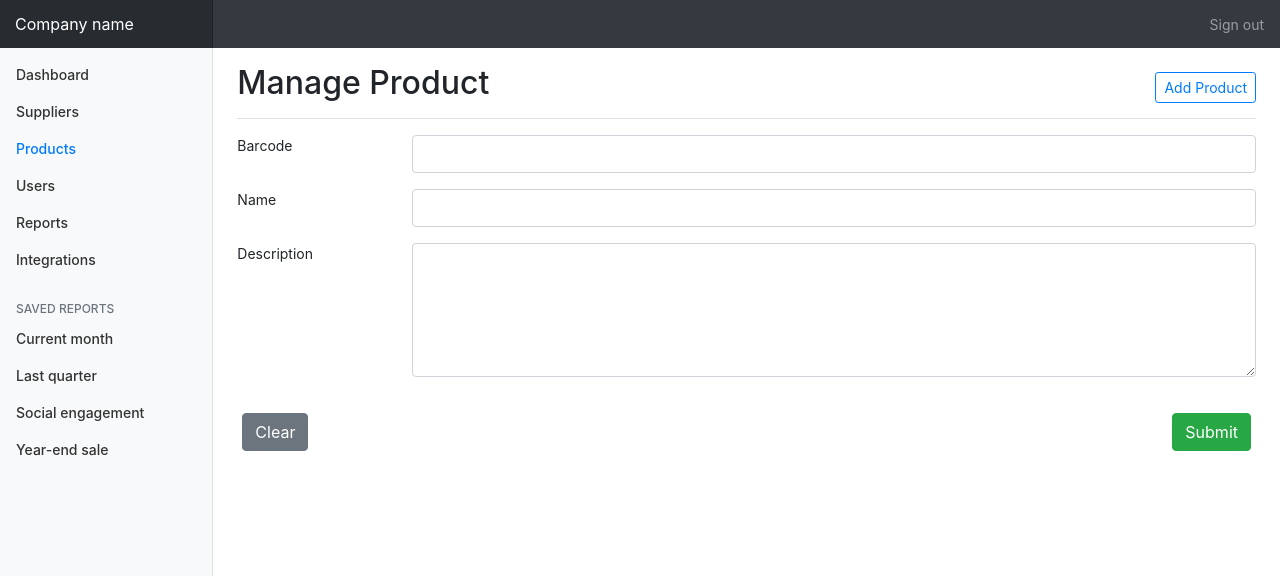
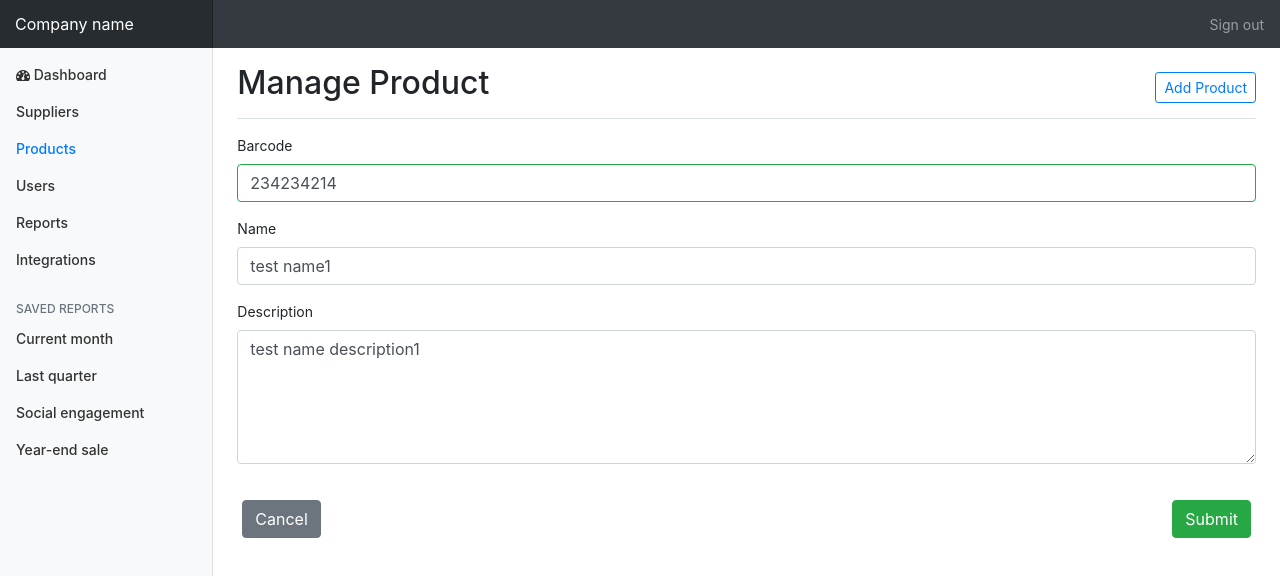
Before and after one commit to sybersecho/front-of-kupalatu-store, an Angular app: page /products/1 in a window 1280 px wide. Shown: the top 576 px of the page. Built offline with nearby package versions, Linux system fonts and the light colour scheme.

Commit message:
product feature

```diff
--- a/package.json
+++ b/package.json
@@ -23,6 +23,7 @@
     "@angular/router": "^5.2.0",
     "bootstrap": "^4.0.0",
     "core-js": "^2.4.1",
+    "font-awesome": "^4.7.0",
     "rxjs": "^5.5.6",
     "zone.js": "^0.8.19"
   },
--- a/src/app/app-routing/app-routing.module.ts
+++ b/src/app/app-routing/app-routing.module.ts
@@ -18,8 +18,8 @@ const appRoutes: Routes = [
   {path: 'products', component: ProductListComponent,
     children: [
       {path: '', component: SearchInlineComponent},
-      {path: ':id', component: ProductComponent},
-      {path: 'new', component: ProductComponent}
+      {path: 'new', component: ProductComponent},
+      {path: ':id', component: ProductComponent}
     ]},
   {path: 'suppliers', component: SupplierListComponent},
   {path: 'users',
--- a/src/app/common/sidebar/sidebar.component.html
+++ b/src/app/common/sidebar/sidebar.component.html
@@ -3,7 +3,7 @@
 		<ul class="nav flex-column">
 			<li class="nav-item" >
 				<a class="nav-link" routerLinkActive="active" [routerLink]="'/'" [routerLinkActiveOptions]="{exact: true}">
-					<span data-feather="home"></span>
+					<i class="fa fa-dashboard"></i>
 					Dashboard
 				</a>
 			</li>
--- a/src/app/common/sidebar/sidebar.component.ts
+++ b/src/app/common/sidebar/sidebar.component.ts
@@ -6,16 +6,9 @@ import { Component, OnInit, EventEmitter, Output } from '@angular/core';
   styleUrls: ['./sidebar.component.css']
 })
 export class SidebarComponent implements OnInit {
-  @Output() menuSelected = new EventEmitter<string>();
-
   constructor() { }
 
   ngOnInit() {
   }
 
-  onSelect(menu: string){
-  	// console.log(menu);
-  	this.menuSelected.emit(menu);
-  }
-
 }
--- a/src/app/content/products/product-list/product-list.component.ts
+++ b/src/app/content/products/product-list/product-list.component.ts
@@ -30,7 +30,7 @@ export class ProductListComponent implements OnInit, OnDestroy {
   }
 
   selectProduct(product: Product) {
-    this.productService.productSelected.emit(product);
+    // this.productService.productSelected.emit(product);
   }
 
   onAddProduct() {
--- a/src/app/content/products/product-list/product/product.component.html
+++ b/src/app/content/products/product-list/product/product.component.html
@@ -1,57 +1,40 @@
-<form>
+<form  (ngSubmit)="onSubmit(f)" #f="ngForm">
+
   <div class="row">
     <div class="col-md-12">
-      <div class="form-group row">
-        <label for="barcode" class="col-md-2 control-label">Barcode</label>
-        <div class="col-md-10">
-          <input type="text" name="barcode" class="form-control" #txtBarcode>
+      <div class="form-group">
+        <label for="txtBarcode" class="control-label">Barcode</label>
+        <input type="text" name="txtBarcode" class="form-control" [class.is-valid]="txtBarcode.valid" #txtBarcode="ngModel" [ngModel]="product.barcode" name="txtBarcode" required>
+        <div class="invalid" *ngIf="txtBarcode.touched && txtBarcode.invalid">
+          Barcode is required
         </div>
       </div>
-      <div class="form-group row">
-        <label for="name" class="col-md-2 control-label">Name</label>
-        <div class="col-md-10">
-          <input type="text" name="name" class="form-control"  #txtName>
+      <div class="form-group">
+        <label for="txtName" class="control-label">Name</label>
+        <input type="text" name="txtName" class="form-control" #txtName="ngModel" [ngModel]="product.name" name="txtName" required>
+        <div class="alert alert-danger" *ngIf="txtName.touched && txtName.invalid">
+            Name is required
         </div>
       </div>
-      <div class="form-group row">
-        <label for="description" class="col-md-2 control-label">Description</label>
-        <div class="col-md-10">
-          <textarea name="description" class="form-control" id="" cols="10" rows="5" #txaDescription></textarea>
-          <!-- <input type="text" name="description"  #descriptionInput> -->
-        </div>
+      <div class="form-group">
+        <label for="txaDescription" class="control-label">Description</label>
+        <textarea name="description" class="form-control" id="" cols="10" rows="5" #txaDescription="ngModel" [ngModel]="product.description" name="txaDescription"></textarea>
       </div>
       <div class="row">
         <div class="card-body">
           <button
-            class="btn btn-success float-right" (click)="onSave()">Submit
+            [disabled]="f.invalid"
+            type="submit"
+            class="btn btn-success float-right">Submit
               <!-- {{ isEdit ? 'Update' : 'Submit'}} -->
           </button>
           <button
             type="button"
             class="btn btn-secondary float-left" (click)="onClear()">
-            Clear
+            Cancel
           </button>
         </div>
       </div>
     </div>
   </div>
 </form>
-
-<!-- <div class="row">
-	<div class="col-md-12">
-		<div class="card border-light">
-			<div class="card-header">
-				<h3 class="card-title">View/Edit Product</h3>
-			</div>
-			<div class="card-body">
-				<form class="form-horizontal">
-
-
-
-				</form>
-			</div>
-
-		</div>
-
-	</div>
-</div> -->
--- a/src/app/content/products/product-list/search-inline/product-result/product-result.component.html
+++ b/src/app/content/products/product-list/search-inline/product-result/product-result.component.html
@@ -21,7 +21,14 @@
                 <td>{{ product.name }}</td>
                 <td>0</td>
                 <td>0</td>
-                <td></td>
+                <td>
+                  <button class="btn btn-secondary" (click)="onEdit(i)" >
+                    <i class="fa fa-edit"></i>
+                  </button>
+                  <button class="btn btn-danger" (click)="onDelete(i)" >
+                      <i class="fa fa-trash"></i>
+                    </button>
+                </td>
               </tr>
             </tbody>
           </table>
--- a/src/app/content/products/product-list/search-inline/product-result/product-result.component.ts
+++ b/src/app/content/products/product-list/search-inline/product-result/product-result.component.ts
@@ -1,26 +1,42 @@
-import { Component, OnInit } from '@angular/core';
+import { Component, OnInit, OnDestroy } from '@angular/core';
 import { Product } from '../../../product.model';
 import { ProductService } from '../../../services/product.service';
+import { Router, ActivatedRoute } from '@angular/router';
+import { Subscription } from 'rxjs/Subscription';
 
 @Component({
   selector: 'app-product-result',
   templateUrl: './product-result.component.html',
   styleUrls: ['./product-result.component.css']
 })
-export class ProductResultComponent implements OnInit {
+export class ProductResultComponent implements OnInit, OnDestroy {
   products: Product[];
+  private subscription: Subscription;
 
-  constructor(private productService: ProductService) { }
+  constructor(private productService: ProductService,
+    private router: Router,
+    private activatedRoute: ActivatedRoute) { }
 
   ngOnInit() {
     this.products = this.productService.getProducts();
-    this.productService.addProductEvent
+    this.subscription = this.productService.productsChanged
       .subscribe(
         (products: Product[]) => {
           this.products = products;
-          console.log('add product');
         }
       );
   }
 
+  ngOnDestroy() {
+    this.subscription.unsubscribe();
+  }
+
+  onEdit(i: number) {
+    this.router.navigate([i], {relativeTo: this.activatedRoute});
+  }
+
+  onDelete(i: number) {
+    this.productService.deleteProduct(i);
+  }
+
 }
--- a/src/app/content/products/services/product.service.ts
+++ b/src/app/content/products/services/product.service.ts
@@ -1,13 +1,15 @@
-import { Injectable, EventEmitter } from '@angular/core';
+import { Injectable, EventEmitter, OnInit } from '@angular/core';
 import { Product } from '../product.model';
 import { Subject } from 'rxjs/Subject';
 
 @Injectable()
 export class ProductService {
   private products: Product[];
-  productSelected = new EventEmitter<Product>();
-  // addProduct = new EventEmitter<Product[]>();
-  addProductEvent = new Subject<Product[]>();
+  productsChanged = new Subject<Product[]>();
+
+  // productSelected = new EventEmitter<Product>();
+  // // addProduct = new EventEmitter<Product[]>();
+  // addProductEvent = new Subject<Product[]>();
 
   constructor() {
     this.products = [
@@ -20,9 +22,24 @@ export class ProductService {
     return this.products.slice();
   }
 
+  public getProduct(index: number) {
+    return this.products[index];
+  }
+
   public pushProduct(product: Product) {
     this.products.push(product);
-    this.addProductEvent.next(this.products);
+    this.productsChanged.next(this.products.slice());
+  }
+
+  public updateProduct(i: number, prodcut: Product) {
+    this.products[i] = prodcut;
+    this.productsChanged.next(this.products.slice());
+  }
+
+  public deleteProduct(i: number) {
+    this.products.splice(i, 1);
+    this.productsChanged.next(this.products.slice());
+
   }
 
 }
--- a/src/styles.css
+++ b/src/styles.css
@@ -1,5 +1,6 @@
 /* You can add global styles to this file, and also import other style files */
 @import "~bootstrap/dist/css/bootstrap.css";
+@import "~font-awesome/css/font-awesome.css";
 
 body {
   font-size: .875rem;
```
Also changed, not shown: src/app/content/products/product-list/product/product.component.ts (+43 -20 lines), 1 other file (tests, documents, lock files or other folders).
